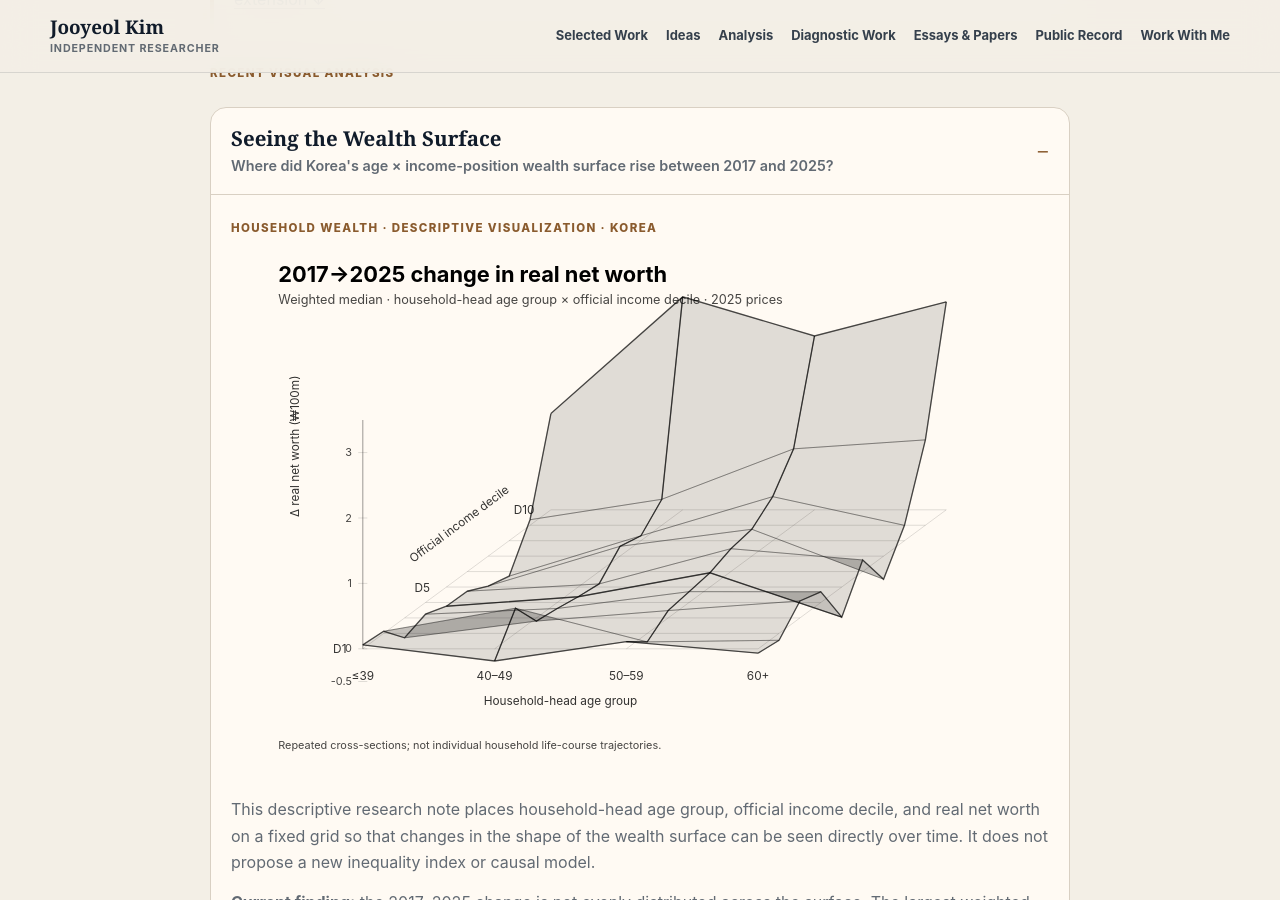
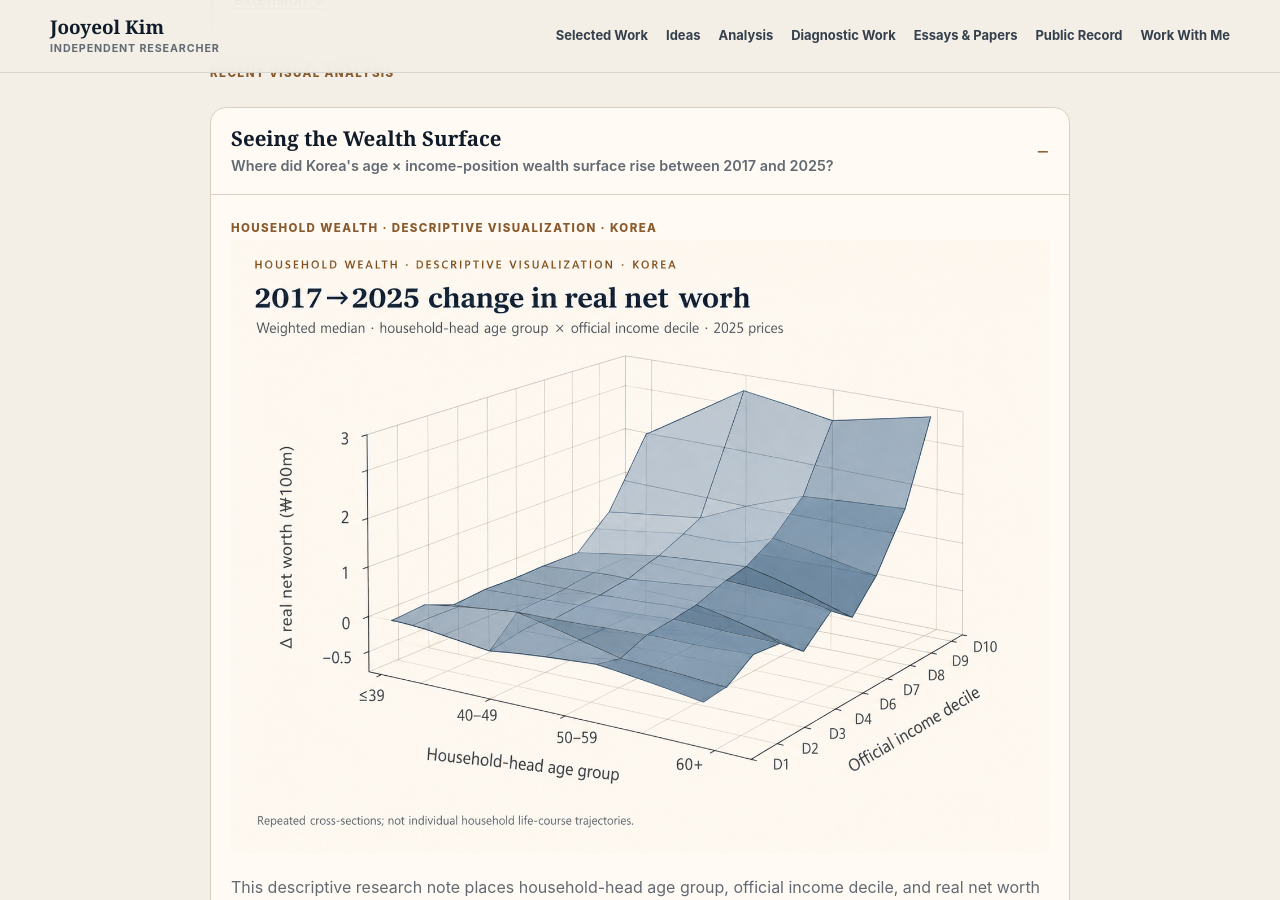
Before and after one commit to jooyeolkim1990/jooyeolkim1990.github.io, a Jekyll site: the page built from current-work/index.md, in a window 1280 px wide and 900 px high, scrolled down 520 px. Built offline with Jekyll 4.4.1, drawn with Linux system fonts in a browser that asks for light colours.

Commit message:
Use uploaded PNG for wealth surface preview

```diff
--- a/current-work/index.md
+++ b/current-work/index.md
@@ -22,7 +22,7 @@ This page is a first-meeting view of work that is moving now. It is selective ra
     </summary>
     <div class="current-work-body">
       <span class="card-label">Household wealth · descriptive visualization · Korea</span>
-      <p><img src="/assets/images/hfw-delta-median-2017-2025.svg" alt="2017 to 2025 change in weighted median real household net worth in Korea by household-head age group and official income decile" loading="eager"></p>
+      <p><img src="/assets/images/hfw-delta-median-2017-2025.png" alt="2017 to 2025 change in weighted median real household net worth in Korea by household-head age group and official income decile" loading="eager"></p>
       <p>This descriptive research note places household-head age group, official income decile, and real net worth on a fixed grid so that changes in the shape of the wealth surface can be seen directly over time. It does not propose a new inequality index or causal model.</p>
       <p><strong>Current finding:</strong> the 2017–2025 change is not evenly distributed across the surface. The largest weighted-median increases are concentrated around the upper-income ridge, especially D10.</p>
       <p><strong>Current stage:</strong> short descriptive / visualization note using Korea's Household Finance and Welfare Survey, 2017–2025; level surfaces, repeated time deformation, and 2017–2025 delta surfaces are complete.</p>
```
